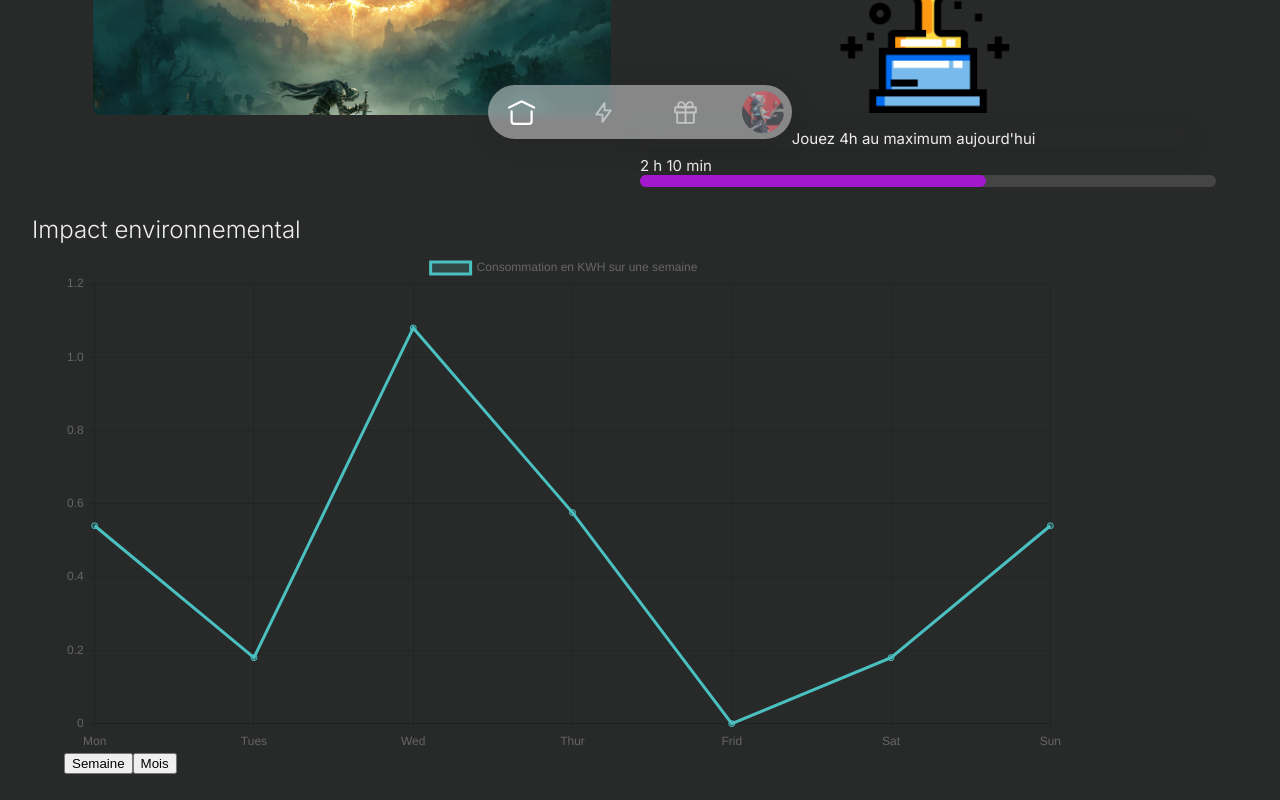
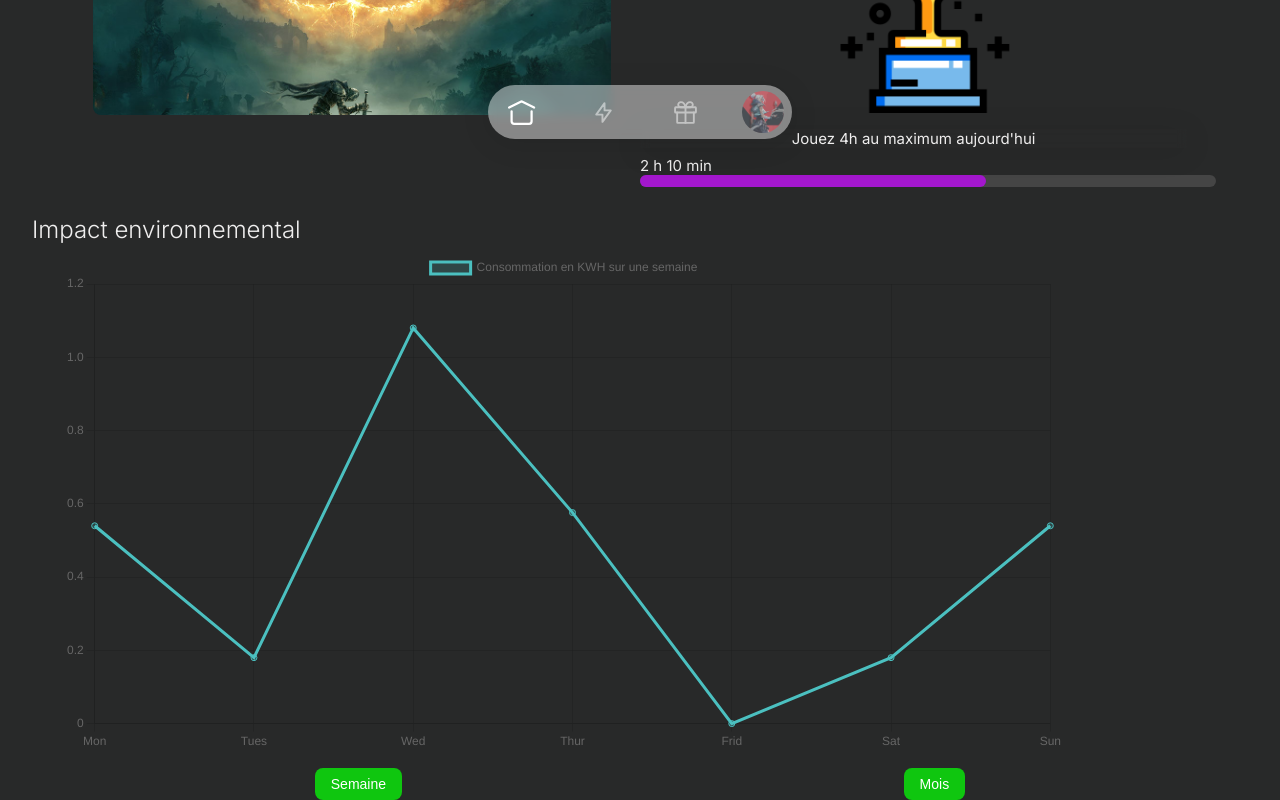
Before and after one commit to JaxV9/playimpact, a Next.js app: page / in a window 1280 px wide. Shown: the part 634-1434 px from the top of the page. Before the commit the page ends 1408 px from the top, so only its background shows below. Built offline with nearby package versions, Linux system fonts and the light colour scheme.

Commit message:
graph did

```diff
--- a/src/app/globals.css
+++ b/src/app/globals.css
@@ -16,6 +16,7 @@
 @import url('../components/ui/platform/style.css');
 @import url('../components/ui/secondTitle/style.css');
 @import url('../components/ecoImpact/style.css');
+@import url('../components/ui/buttons/loadMoreBtn/style.css');
 
 body {
   background-color: #282929;
--- a/src/components/ecoImpact/ecoImpact.tsx
+++ b/src/components/ecoImpact/ecoImpact.tsx
@@ -153,8 +153,10 @@ export const EcoImpact = ({ currentPlatformProps }: EcoImpactPropsType) => {
                         <ChartComponent currentLabelXProps={timeRange} dataXProps={dataY} />
                         : null
                 }
-                <LoadMoreBtn functionProps={() => setTimeRange("week")} textProps="Semaine" />
-                <LoadMoreBtn functionProps={() => setTimeRange("month")} textProps="Mois" />
+                <div className="buttonsContainer">
+                    <LoadMoreBtn functionProps={() => setTimeRange("week")} textProps="Semaine" />
+                    <LoadMoreBtn functionProps={() => setTimeRange("month")} textProps="Mois" />
+                </div>
             </div>
         </>
     )
--- a/src/components/ecoImpact/style.css
+++ b/src/components/ecoImpact/style.css
@@ -4,3 +4,12 @@
     margin-left: auto;
     margin-right: auto;
 }
+
+.buttonsContainer {
+    display: flex;
+    margin-top: 16px;
+}
+
+.buttonsContainer > button {
+    margin: auto;
+}
--- a/src/components/ui/buttons/loadMoreBtn/style.css
+++ b/src/components/ui/buttons/loadMoreBtn/style.css
@@ -3,7 +3,7 @@
     background-color: rgb(15, 198, 15);
     border: none;
     border-radius: 8px;
-    font-size: 16px;
+    font-size: 14px;
     cursor: pointer;
     color: white;
 }
```
